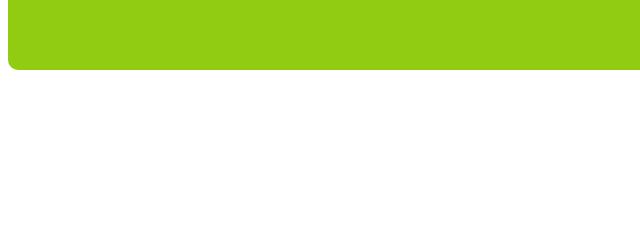
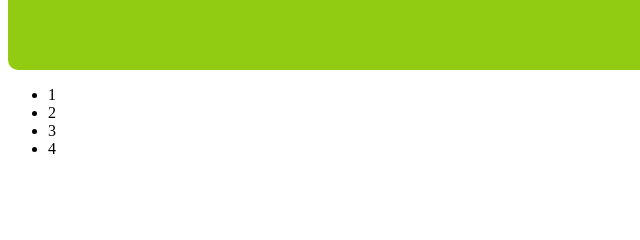
Before and after one commit to YANG3025/myTest01, a plain HTML site: page index.html in a window 1280 px wide. Shown: the part 188-428 px from the top of the page, 0-640 px from the left. Drawn offline with Linux system fonts and the light colour scheme.

Commit message:
加入導覽

```diff
--- a/index.html
+++ b/index.html
@@ -8,7 +8,14 @@
 </head>
 <body>
     <header></header>
-    <nav></nav>
+    <nav>
+        <ul>
+            <li>1</li>
+            <li>2</li>
+            <li>3</li>
+            <li>4</li>
+        </ul>
+    </nav>
     <main></main>
     <section></section>
     <footer></footer>
```
